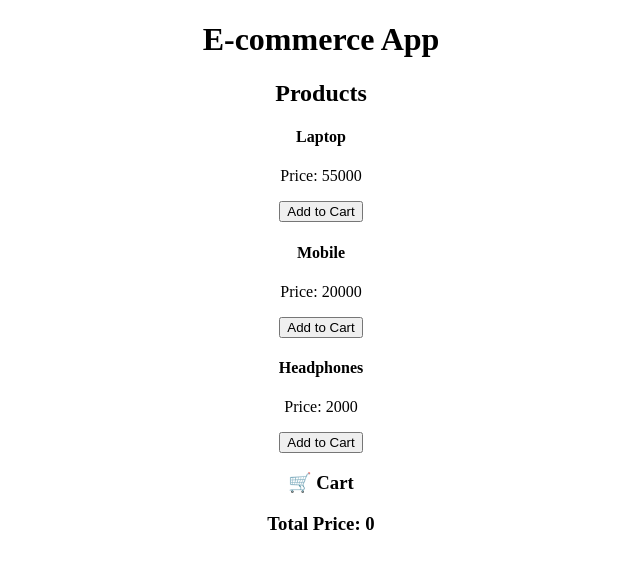
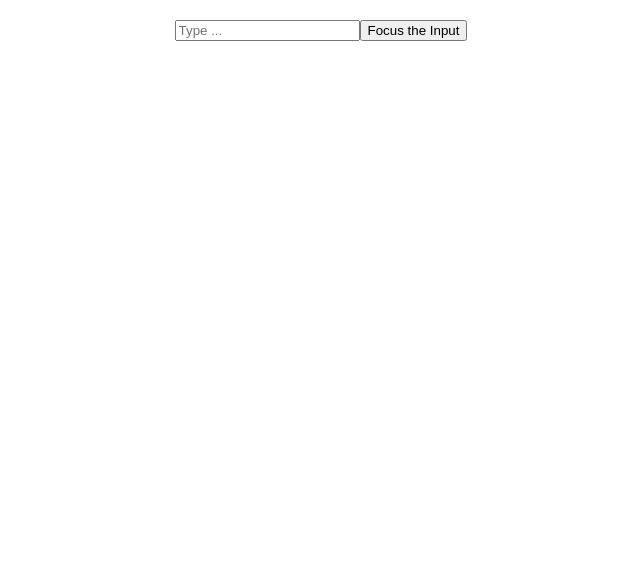
Before and after one commit to krishna-123-star/reactProjects, a React (Vite) app: page / in a window 1280 px wide. Shown: the top 568 px of the page, without its empty margins (319-959 px from the left). Built offline with nearby package versions, Linux system fonts and the light colour scheme.

Commit message:
forwardRef

```diff
--- a/src/App.tsx
+++ b/src/App.tsx
@@ -1,3 +1,4 @@
+import { useRef } from "react";
 import Button from "./Button";
 import CartApp from "./Cart";
 import { Chat } from "./Chat";
@@ -13,6 +14,7 @@ import TimeInterval from "./TimeInterval";
 import ThemeToggler from "./Toggler";
 import { UserProvider } from "./UserContext";
 import UserProfile from "./UserProfile";
+import TextInput from "./MyInput";
 
 const handleClick = () => {
   alert("Clicked me");
@@ -28,14 +30,19 @@ export type EmployeeData = {
 
 function App() {
   const empData: EmployeeData = {
-    id: 'XM-0144',
+    id: "XM-0144",
     name: "Manu Krishna",
     position: "Software Developer",
     department: "IT",
     team: "Frontend Team",
   };
+
+  const inputRef = useRef<HTMLInputElement>(null);
+  const handleFocus = () => {
+    inputRef.current?.focus();
+  };
   return (
-        <div style={{ textAlign: "center", marginTop: "20px" }}>
+    <div style={{ textAlign: "center", marginTop: "20px" }}>
       {/* <UserProfile /> */}
       {/* <Button label="Click Me" onClick={handleClick} /> */}
       {/* <Counter/> */}
@@ -51,13 +58,15 @@ function App() {
       <h2>Company Data</h2>
       <Department />
     </EmployeeContext.Provider> */}
-    {/* <UserProvider>
+      {/* <UserProvider>
       <h2 style={{ textAlign: "center" }}>Chat App</h2>
       <Chat />
     </UserProvider> */}
-    {/* <FormComponent/> */}
-    <h1>E-commerce App</h1>
-      <ProductList />
+      {/* <FormComponent/> */}
+      {/* <h1>E-commerce App</h1>
+      <ProductList /> */}
+      <TextInput ref={inputRef} placeholder="Type ..." />
+      <button onClick={handleFocus}>Focus the Input</button>
     </div>
   );
 }
--- /dev/null
+++ b/src/MyInput.tsx
@@ -0,0 +1,13 @@
+import { forwardRef } from "react";
+
+type TextInputProps = {
+  placeholder?: string;
+};
+
+const TextInput = forwardRef<HTMLInputElement, TextInputProps>(
+  (props, ref) => {
+    return <input type="text" ref={ref} placeholder={props.placeholder} />;
+  }
+);
+
+export default TextInput;
```
